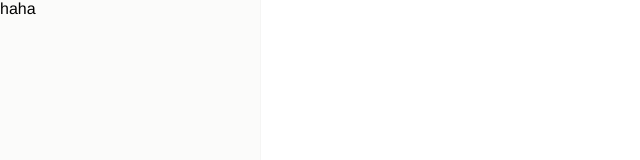
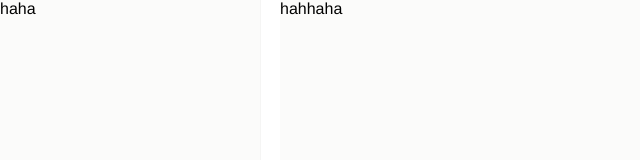
Before and after one commit to yiqgao/ObjectLife, a website built with webpack: page public/index.html in a window 1280 px wide. Shown: the full height of the page, 0-640 px from the left. Built offline with nearby package versions, Linux system fonts and the light colour scheme.

Commit message:
add gantt

```diff
--- /dev/null
+++ b/src/components/gantt.scss
@@ -0,0 +1,5 @@
+.gantt_container {
+    width: 100%;
+    height: 200px;
+    background-color: #fbfbfa;
+}
--- /dev/null
+++ b/src/components/gantt.ts
@@ -0,0 +1,26 @@
+import "./gantt.scss";
+class Gantt {
+    state: any;
+    props: any;
+    constructor() {
+        this.state = {};
+        this.props = {};
+    }
+    private createElements() {
+        let root = document.createElement("div");
+        root.className = "gantt_container";
+        root.addEventListener("click", this.listenClick);
+        let test = document.createElement("div");
+        test.innerText = "hahhaha";
+        root.appendChild(test);
+        return root;
+    }
+    listenClick(event: any) {
+        console.log(document.elementFromPoint(event.x, event.y));
+        //console.log(event.x,event.y)
+    }
+    mount(dom: HTMLElement) {
+        dom.appendChild(this.createElements());
+    }
+}
+export default Gantt;
--- a/src/pages/notepage.scss
+++ b/src/pages/notepage.scss
@@ -4,4 +4,6 @@
     right: 0;
     height: 100%;
     width: calc(100% - 260px);
+    padding: 0 20px;
+    box-sizing: border-box;
 }
--- a/src/pages/notepage.ts
+++ b/src/pages/notepage.ts
@@ -1,5 +1,6 @@
 import "./notepage.scss";
 import Visual, { g } from "../kernel/visual";
+import Gantt from "../components/gantt";
 class NotePage extends Visual {
     constructor() {
         let state = {};
@@ -7,7 +8,8 @@
         super(state, props);
     }
     render() {
-        return g("div", { className: "notepage_container" });
+        let gantt = new Gantt();
+        return g("div", { className: "notepage_container" }, [gantt]);
     }
 }
 export default NotePage;
```
